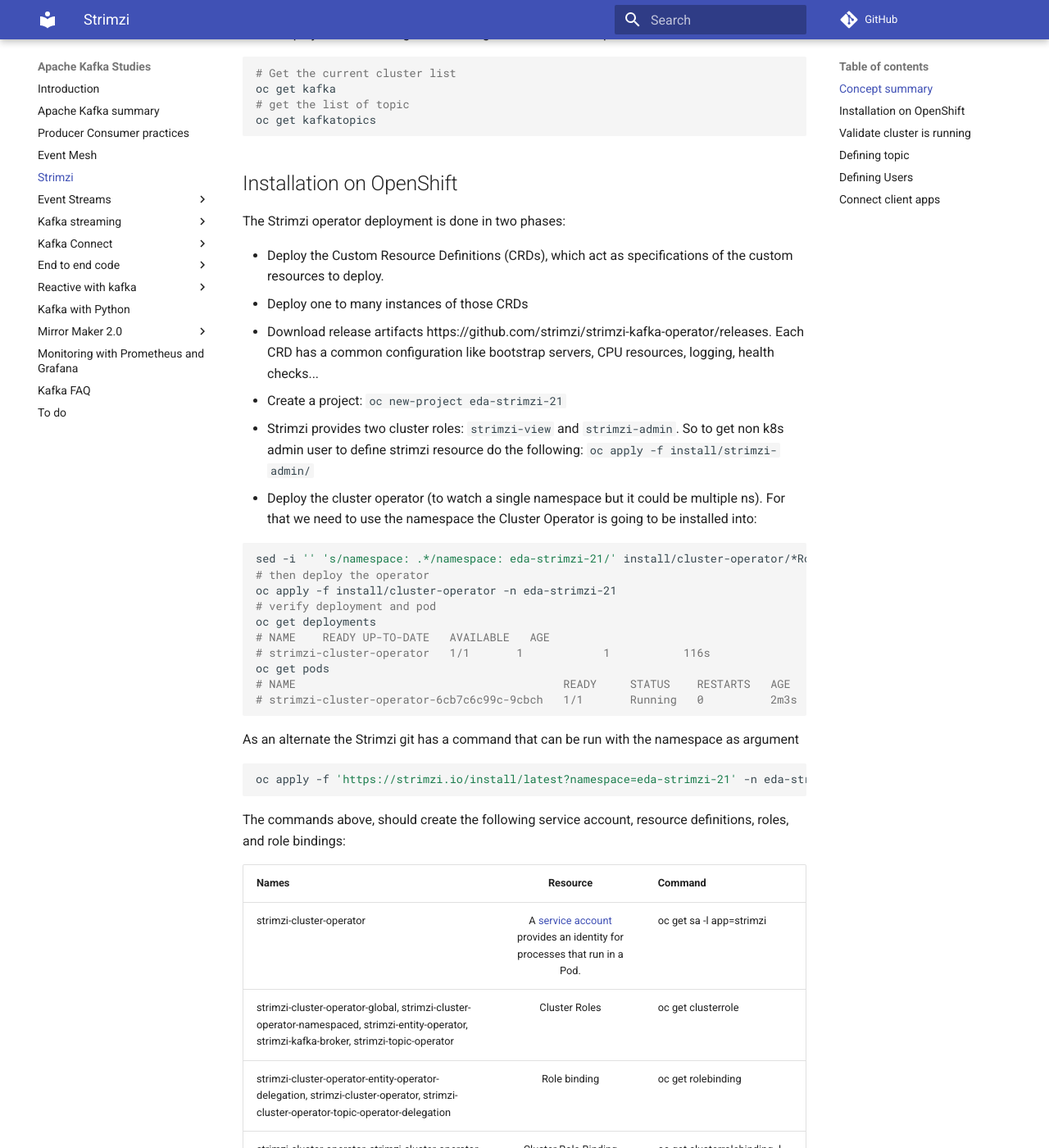
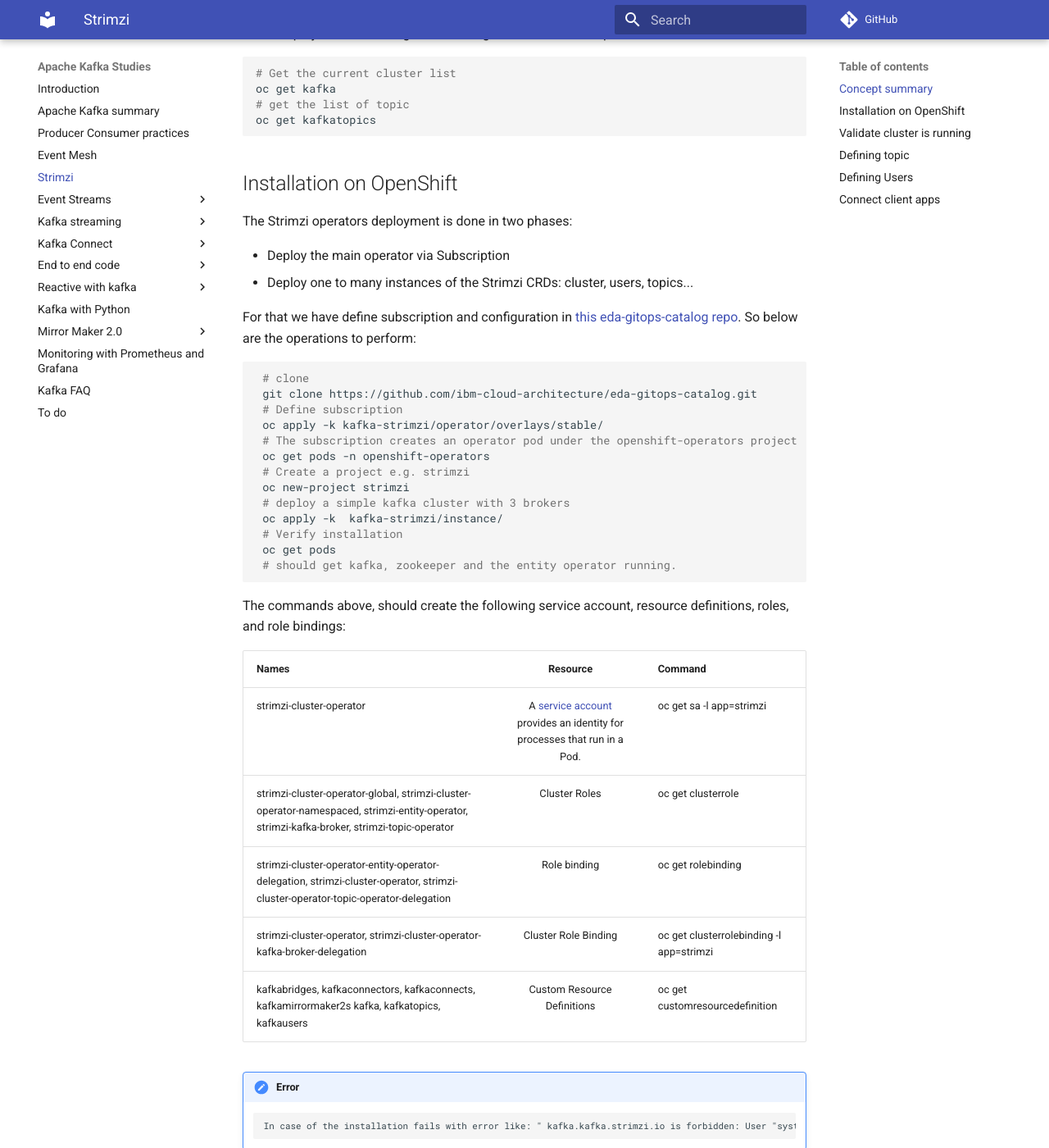
Before and after one commit to jbcodeforce/kafka-studies, an MkDocs documentation site: the page built from docs/strimzi.md, in a window 1280 px wide and 1400 px high, scrolled down 1141 px. Shown: the whole window at 82% size. Built offline with MkDocs 1.6.1 and Material for MkDocs 9.7.7, drawn with Linux system fonts in a browser that asks for light colours; comment, search, counter and statistics services are not loaded; some of the changed text lies outside the part shown.

Commit message:
update strimzi and FAQ

````diff
--- a/docs/strimzi.md
+++ b/docs/strimzi.md
@@ -24,34 +24,28 @@
 
 ## Installation on OpenShift
 
-The Strimzi operator deployment is done in two phases:
+The Strimzi operators deployment is done in two phases:
 
-* Deploy the Custom Resource Definitions (CRDs), which act as specifications of the custom resources to deploy.
-* Deploy one to many instances of those CRDs
+* Deploy the main operator via Subscription
+* Deploy one to many instances of the Strimzi CRDs: cluster, users, topics...
 
-* Download release artifacts https://github.com/strimzi/strimzi-kafka-operator/releases.
-Each CRD has a common configuration like bootstrap servers, CPU resources, logging, health checks...
-* Create a project: `oc new-project eda-strimzi-21`
-* Strimzi provides two cluster roles: `strimzi-view` and `strimzi-admin`. So to get non k8s admin user to define strimzi resource do the following: `oc apply -f install/strimzi-admin/`
-* Deploy the cluster operator (to watch a single namespace but it could be multiple ns). For that we need to use the namespace the Cluster Operator is going to be installed into:
-
- ```shell
- sed -i '' 's/namespace: .*/namespace: eda-strimzi-21/' install/cluster-operator/*RoleBinding*.yaml
- # then deploy the operator
- oc apply -f install/cluster-operator -n eda-strimzi-21
- # verify deployment and pod
- oc get deployments
- # NAME    READY UP-TO-DATE   AVAILABLE   AGE
- # strimzi-cluster-operator   1/1       1            1           116s
- oc get pods
- # NAME                                        READY     STATUS    RESTARTS   AGE
- # strimzi-cluster-operator-6cb7c6c99c-9cbch   1/1       Running   0          2m3s
- ```
-
-As an alternate the Strimzi git has a command that can be run with the namespace as argument
+For that we have define subscription and configuration in [this eda-gitops-catalog repo](https://github.com/ibm-cloud-architecture/eda-gitops-catalog).
+So below are the operations to perform:
 
 ```shell
-oc apply -f 'https://strimzi.io/install/latest?namespace=eda-strimzi-21' -n eda-strimzi-21
+ # clone
+ git clone https://github.com/ibm-cloud-architecture/eda-gitops-catalog.git
+ # Define subscription
+ oc apply -k kafka-strimzi/operator/overlays/stable/
+ # The subscription creates an operator pod under the openshift-operators project
+ oc get pods -n openshift-operators
+ # Create a project e.g. strimzi
+ oc new-project strimzi
+ # deploy a simple kafka cluster with 3 brokers
+ oc apply -k  kafka-strimzi/instance/
+ # Verify installation
+ oc get pods
+ # should get kafka, zookeeper and the entity operator running.
 ```
 
 The commands above, should create the following service account, resource definitions, roles, and role bindings:
@@ -64,9 +58,6 @@
 | strimzi-cluster-operator, strimzi-cluster-operator-kafka-broker-delegation | Cluster Role Binding | oc get clusterrolebinding -l app=strimzi |
 | kafkabridges, kafkaconnectors, kafkaconnects, kafkamirrormaker2s kafka, kafkatopics, kafkausers | Custom Resource Definitions | oc get customresourcedefinition |
 
-!!! Note
-      All those resources are labelled with `strimzi` name.
-
 !!! Error
         In case of the installation fails with error like: " kafka.kafka.strimzi.io is forbidden: User "system:serviceaccount:eda-strimzi-21 :strimzi-cluster-operator" cannot watch resource "kafkas" in API group "kafka.strimzi.io" in the namespace "eda-strimzi-21 ", you need to add cluster role to the strimzi operator user by doing the following commands:
   ```shell
@@ -74,12 +65,6 @@
   oc adm policy add-cluster-role-to-user strimzi-entity-operator --serviceaccount strimzi-cluster-operator -n eda-strimzi-21
   ```
 
-* Deploy Kafka Cluster using persistence or ephemeral. For dev purpose we can use ephemeral. Modify the name of the cluster in the `example/kafka` yaml file for the expected config then do one of the `oc apply -f examples/kafka/kafka-ephemeral.yaml`. The zookeeper and kafka pods should run.
-Again as an alternate we can directly reference the github yaml file:
-
-  ```shell
-  oc apply -f https://strimzi.io/examples/latest/kafka/kafka-persistent.yaml -n eda-strimzi-21
-  ```
 
 * Deploy Topic Operator, only if you want it to manage multiple cluster. If not then we need to add the configuration of the operator inside the Kafka Cluster yaml definition using [the EntityTopicOperatorSpec schema](https://strimzi.io/docs/operators/latest/using.html#type-EntityTopicOperatorSpec-reference):
 
````
Also changed, not shown: docs/FAQ.md (+1 -1 lines).
